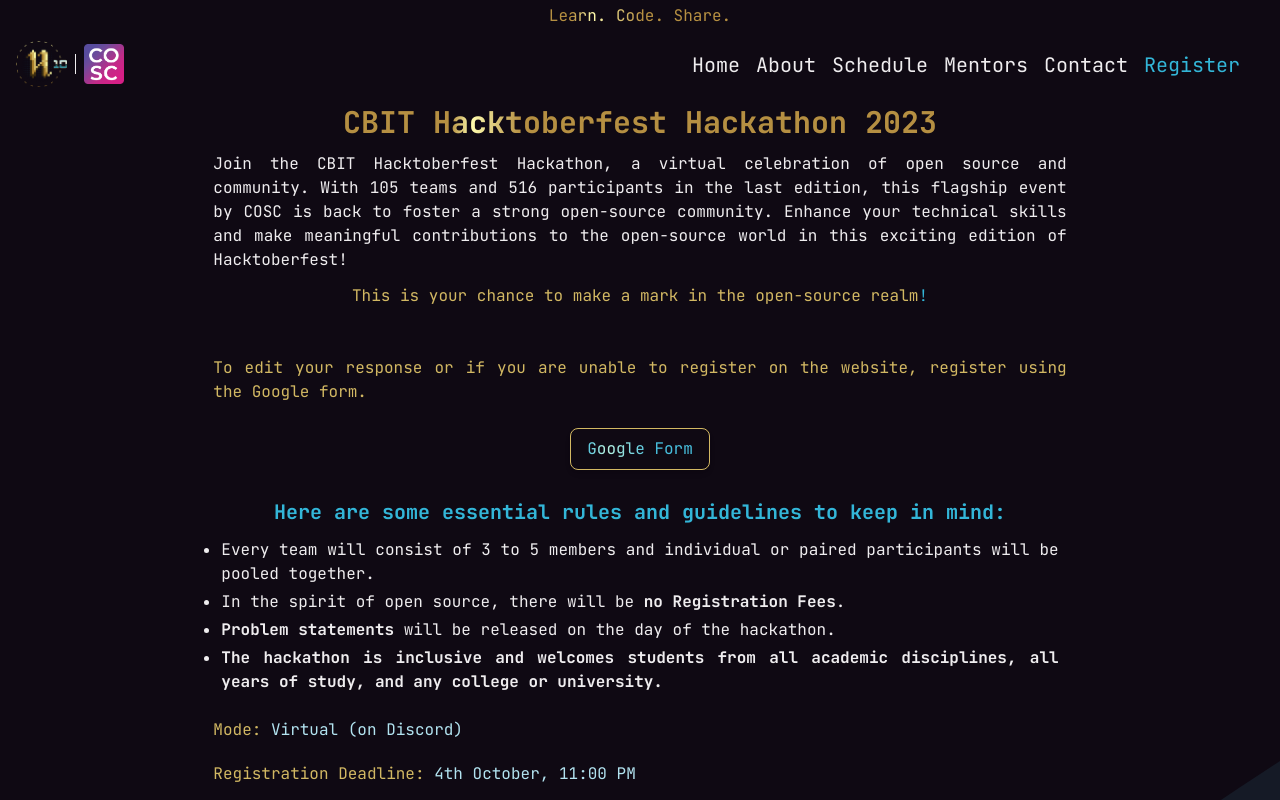
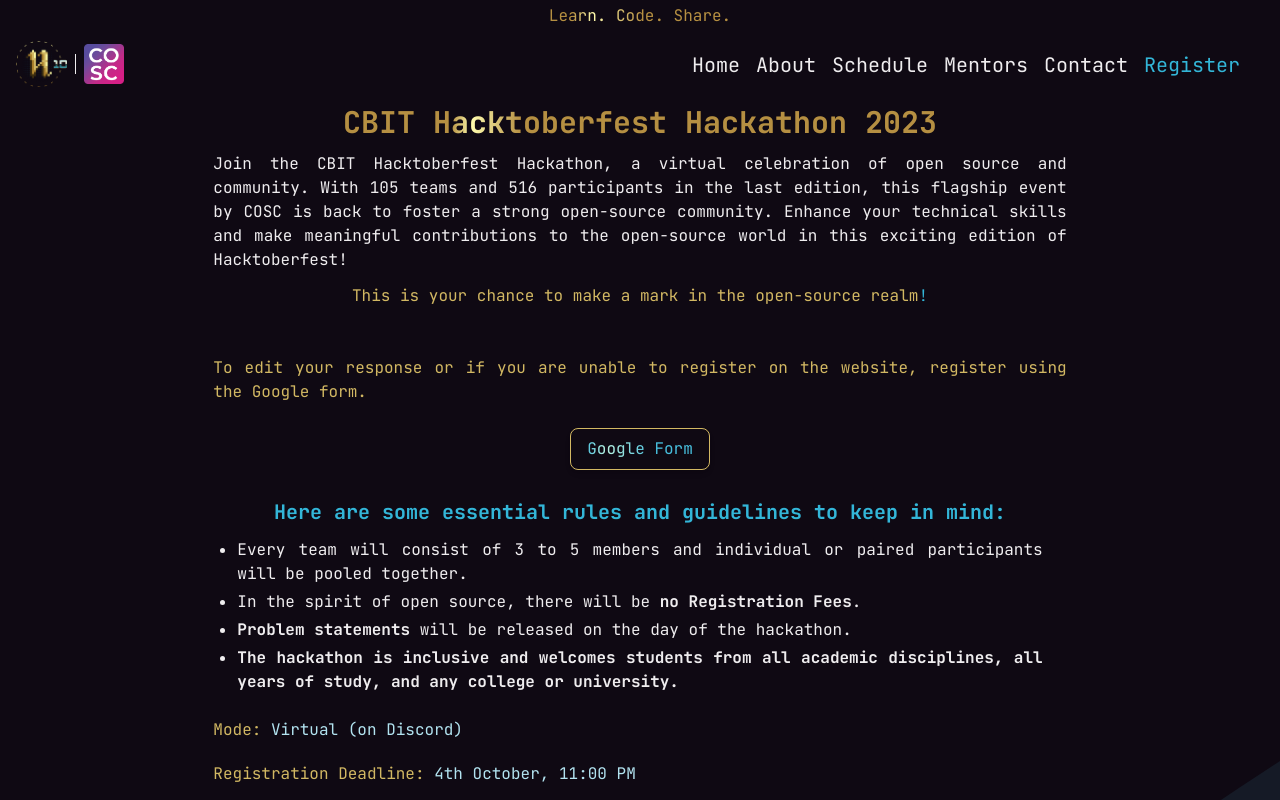
Before and after one commit to SaiKiranMatta/cbit-hacktoberfest23, a Next.js app: page /register in a window 1280 px wide. Shown: the top 800 px of the page. Built offline with nearby package versions, Linux system fonts and the light colour scheme.

Commit message:
modified padding

```diff
--- a/components/Form.jsx
+++ b/components/Form.jsx
@@ -104,7 +104,7 @@
                     Here are some essential rules and guidelines to keep in
                     mind:
                   </span>
-                  <ul className=" list-disc text-sm md:text-base leading-6 px-2">
+                  <ul className=" list-disc text-sm md:text-base leading-6 px-6">
                     <li className=" my-1">
                       Every team will consist of 3 to 5 members and individual
                       or paired participants will be pooled together.
```
